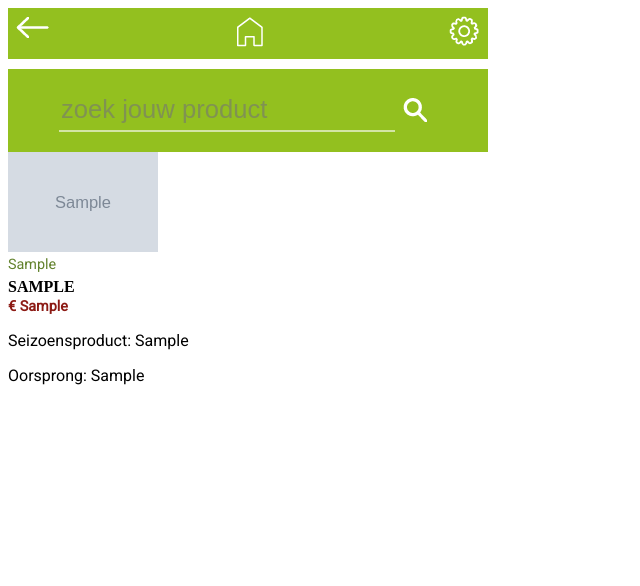
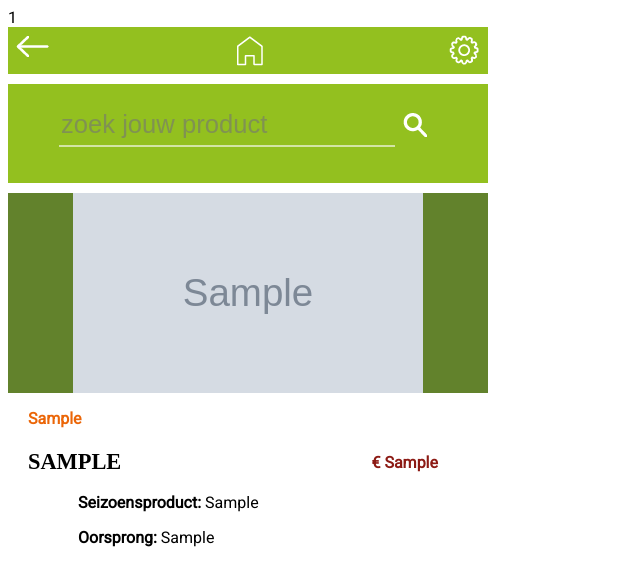
Before and after one commit to lisalepaige/EcoFlavor, a PHP site: page /detail.php?id=1 in a window 1280 px wide. Shown: the top 586 px of the page, without its empty margins (0-640 px from the left). Run offline with PHP 8.4, Linux system fonts and the light colour scheme; tables that the repository leaves empty or names only in its code hold one stand-in row (values such as "Sample post"); grey boxes marked "Sample" are stand-in pictures.

Commit message:
detail css

```diff
--- a/css/style.css
+++ b/css/style.css
@@ -331,3 +331,67 @@ header
 {
     margin-bottom: -10px;
 }
+
+/* detail.php */
+
+.detail
+{
+    background-color: #62822C;
+    margin-top: 10px;
+}
+
+.detail__img
+{
+    width: 350px;
+    height: 200px;
+    object-fit: cover;
+    display: block;
+    margin-left: auto;
+    margin-right: auto;
+}
+
+.information
+{
+    background-color: white;
+    margin-top: 10px;
+    margin-left: 20px;
+}
+
+.info__hnaam
+{
+    color: #EB6608;
+    font-family: 'Roboto';
+    font-weight: bold;
+}
+
+.pnaam--info
+{
+    font-size: 1.4em;
+}
+
+.info__flex
+{
+    display: flex;
+    flex-direction: row;
+    justify-content: space-between;
+}
+
+.prijs--info
+{
+    font-weight: bold;
+    display: flex;
+    align-self: flex-end;
+    margin-right: 50px;
+    font-size: 1em;
+}
+
+.info
+{
+    margin-left: 50px;
+    font-weight: bold;
+}
+
+.info span
+{
+    font-weight: normal;
+}
--- a/detail.php
+++ b/detail.php
@@ -2,6 +2,9 @@
     include_once("classes/Product.class.php");
 
     $products = Product::ShowProduct();
+
+    $id = $_GET['id'];
+    echo $id;
 
 ?><!DOCTYPE html>
 
@@ -26,18 +29,20 @@
 <main>
     <?php foreach($products as $p): ?>
 
-    <div>
-        <img src="images/<?php echo $p['product_img']; ?>" alt="product" class="searchP__img" >
+    <div class="detail">
+        <img src="images/<?php echo $p['product_img']; ?>" alt="product" class="detail__img" >
     </div>
 
-    <div>
-        <p class="searchP__hnaam"><?php echo $p['naam']; ?>
-        <h4 class="searchP__pnaam"><?php echo $p['product_naam']; ?></h4>
-        <p class="searchP__prijs">€ <?php echo $p['product_prijs']; ?></p>
+    <div class="information">
+        <p class="info__hnaam"><?php echo $p['naam']; ?>
+        <div class="info__flex">
+            <h4 class="searchP__pnaam pnaam--info"><?php echo $p['product_naam']; ?></h4>
+            <p class="searchP__prijs prijs--info">€ <?php echo $p['product_prijs']; ?></p>
+        </div>
         <div class="info">
             <p class="info__vers"></p>
-            <p class="info__seizoen">Seizoensproduct: <?php echo $p['seizoensproduct']; ?></p>
-            <p class="info__oorsprong">Oorsprong: <?php echo $p['oorsprong']; ?></p>
+            <p class="info__seizoen">Seizoensproduct: <span><?php echo $p['seizoensproduct']; ?></span></p>
+            <p class="info__oorsprong">Oorsprong: <span><?php echo $p['oorsprong']; ?></span></p>
             <p class="info__bio"></p>
             <p class="info__fair"></p>
         </div>
--- a/search.php
+++ b/search.php
@@ -27,7 +27,7 @@ if ( isset($_GET['search']) ){
                 <p class="searchP__afstand">600m</p>
                 <p class="searchP__prijs">€ <?php echo $p['product_prijs']; ?></p>
             </div>
-            <a href="#" class="btn btn--searchP">Lees Meer<span class="border"></span></a>
+            <a href="detail.php?id=<?php echo $p['id']; ?>" class="btn btn--searchP">Lees Meer<span class="border"></span></a>
         </div>
         <?php endforeach; ?>
 
```
